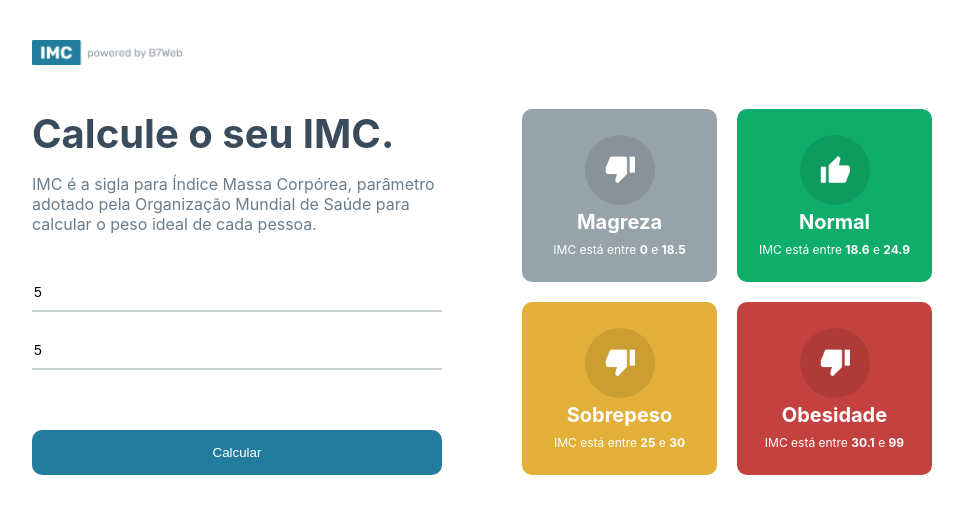
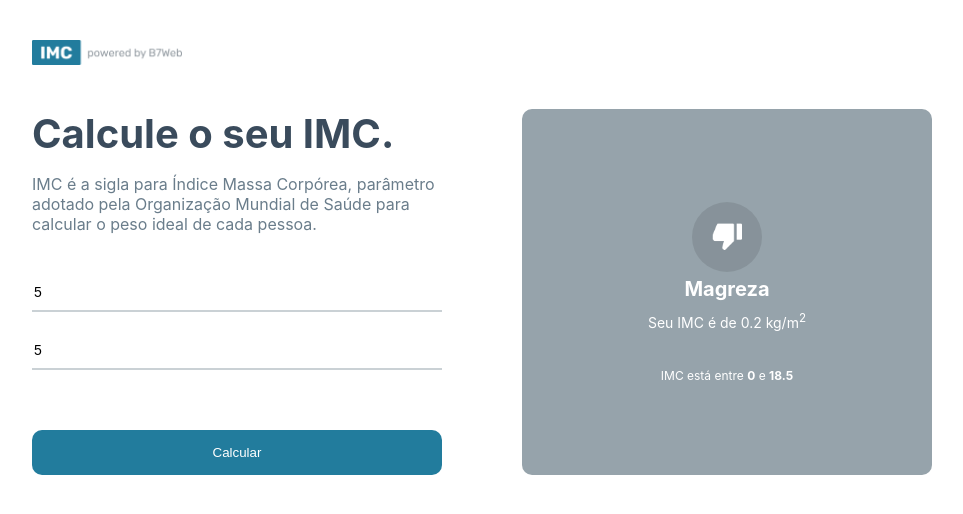
Before and after one commit to teagucordeiro/react-calculator-imc, a React (Vite) app: page / in a window 1280 px wide. Both pictures are taken after typing "5", "5" into the empty fields and a click on the button "Calcular". Shown: the top 514 px of the page, without its empty margins (158-1121 px from the left). Built offline with nearby package versions, Linux system fonts and the light colour scheme.

Commit message:
feat: calculator is working

```diff
--- a/src/App.module.css
+++ b/src/App.module.css
@@ -76,3 +76,9 @@
   grid-template-columns: repeat(2, 1fr);
   gap: 20px;
 }
+
+div.container .rightSide .rightBig {
+  flex: 1;
+  display: flex;
+
+}
--- a/src/App.tsx
+++ b/src/App.tsx
@@ -3,14 +3,16 @@
 import poweredImage from "./assets/powered.png";
 import { GridItem } from "./components/GridItem";
 
-import { levels, calculateImc } from "./helpers/imc";
+import { levels, calculateImc, Level } from "./helpers/imc";
 
 function App() {
   const [heightField, setHeightField] = useState<number>(0);
   const [weightField, setWeightField] = useState<number>(0);
+  const [toShow, setToShow] = useState<Level | null>(null);
 
   function handleCalculateButton() {
     if (heightField && weightField) {
+      setToShow(calculateImc(heightField, weightField));
     } else {
       alert("Digite todos os campos.");
     }
@@ -51,11 +53,19 @@
           <button onClick={handleCalculateButton}>Calcular</button>
         </div>
         <div className={styles.rightSide}>
-          <div className={styles.grid}>
-            {levels.map((item, key) => (
-              <GridItem key={key} item={item} />
-            ))}
-          </div>
+          {!toShow && (
+            <div className={styles.grid}>
+              {levels.map((item, key) => (
+                <GridItem key={key} item={item} />
+              ))}
+            </div>
+          )}
+          {toShow && (
+            <div className={styles.rightBig}>
+              <div className={styles.rightArrow}></div>
+              <GridItem item={toShow} />
+            </div>
+          )}
         </div>
       </div>
     </div>
--- a/src/components/GridItem/GridItem.module.css
+++ b/src/components/GridItem/GridItem.module.css
@@ -29,3 +29,8 @@
   font-size: 12px;
   margin-top: 8px;
 }
+
+.yourImc {
+  font-size: 14px;
+  margin: 10px 0 30px 0;
+}
--- a/src/components/GridItem/GridItem.tsx
+++ b/src/components/GridItem/GridItem.tsx
@@ -20,6 +20,13 @@
         />
       </div>
       <div className={styles.gridTitle}>{item.title}</div>
+
+      {item.yourImc &&
+        <div className={styles.yourImc}>
+          Seu IMC é de {item.yourImc} kg/m<sup>2</sup>
+        </div>
+      }
+
       <div className={styles.gridInfo}>
         <>
           IMC está entre <strong>{item.imc[0]}</strong> e <strong>{item.imc[1]}</strong>
```
